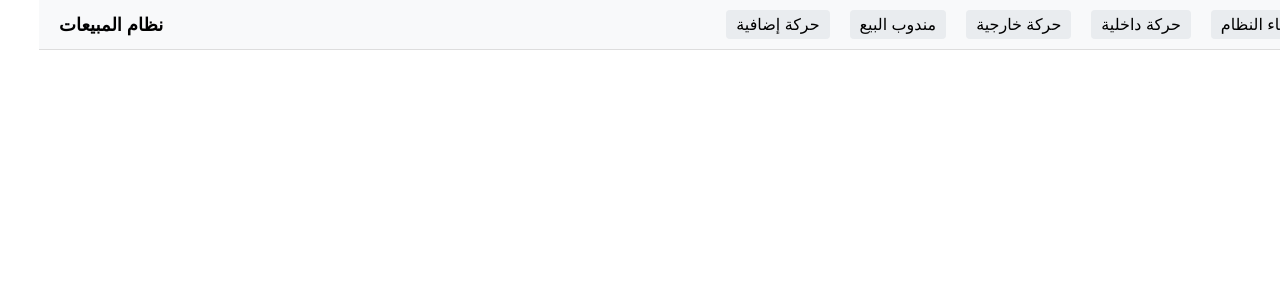
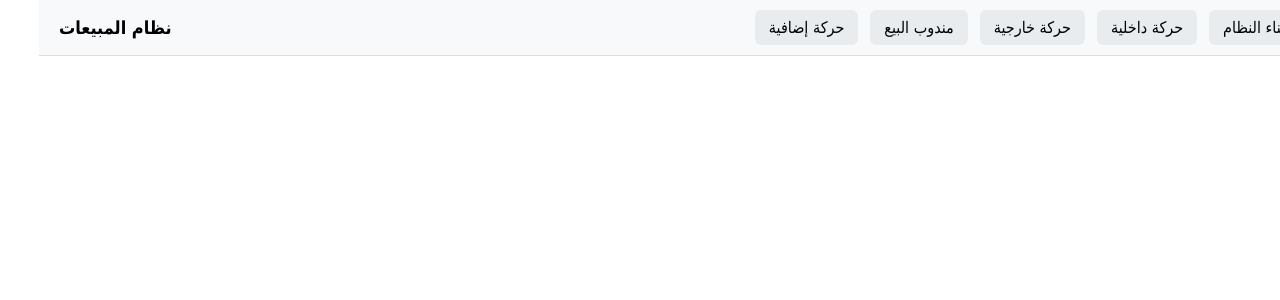
Before and after one commit to radwakhaled204/hos-react-app, a React (Vite) app: page / in a window 1280 px wide. Shown: the top 300 px of the page. Built offline with nearby package versions, Linux system fonts and the light colour scheme.

Commit message:
[+] enhance navbar styling

```diff
--- a/src/styles/NavbarComponent.css
+++ b/src/styles/NavbarComponent.css
@@ -5,8 +5,9 @@
   flex-direction: row-reverse;
   align-items: center;
   justify-content: space-between;
-  font-family: sans-serif;
+  font-family: 'Tahoma', sans-serif;
   border-bottom: 1px solid #ddd;
+  position: relative;
 }
 
 .navbar-brand {
@@ -16,35 +17,46 @@
 
 .navbar-links {
   display: flex;
-  gap: 20px;
+  gap: 12px;
 }
 
 .dropdown {
   position: relative;
-  cursor: pointer;
 }
 
 .dropdown-title {
-  padding: 5px 10px;
+  padding: 8px 14px;
   background-color: #e9ecef;
-  border-radius: 4px;
-  transition: background-color 0.2s;
+  border-radius: 6px;
+  cursor: pointer;
+  transition: background-color 0.2s, color 0.2s;
+  user-select: none;
 }
 
-.dropdown-title:hover {
-  background-color: #d8dce0;
+.dropdown-title:hover,
+.dropdown.open .dropdown-title {
+  background-color: #007bff;
+  color: white;
 }
 
 .dropdown-content {
   display: none;
   position: absolute;
-  top: 35px;
+  top: 100%;
   right: 0;
   background-color: white;
   border: 1px solid #ddd;
+  border-radius: 6px;
   min-width: 180px;
-  box-shadow: 0 2px 8px rgba(0,0,0,0.15);
-  z-index: 100;
+  box-shadow: 0 4px 12px rgba(0,0,0,0.1);
+  z-index: 1000;
+  overflow: hidden;
+  animation: dropdownFade 0.2s ease-in-out;
+}
+
+@keyframes dropdownFade {
+  from { opacity: 0; transform: translateY(-5px); }
+  to { opacity: 1; transform: translateY(0); }
 }
 
 .dropdown.open .dropdown-content {
@@ -52,7 +64,7 @@
 }
 
 .dropdown-item {
-  padding: 8px 12px;
+  padding: 10px 14px;
   text-align: right;
   cursor: pointer;
   white-space: nowrap;
@@ -60,9 +72,10 @@
   text-decoration: none;
   color: #333;
   font-size: 14px;
+  transition: background-color 0.2s, padding-right 0.2s;
 }
 
 .dropdown-item:hover {
-  background-color: #f1f1f1;
-  color: #000;
+  background-color: #f0f0f0;
+  padding-right: 20px;
 }
```
